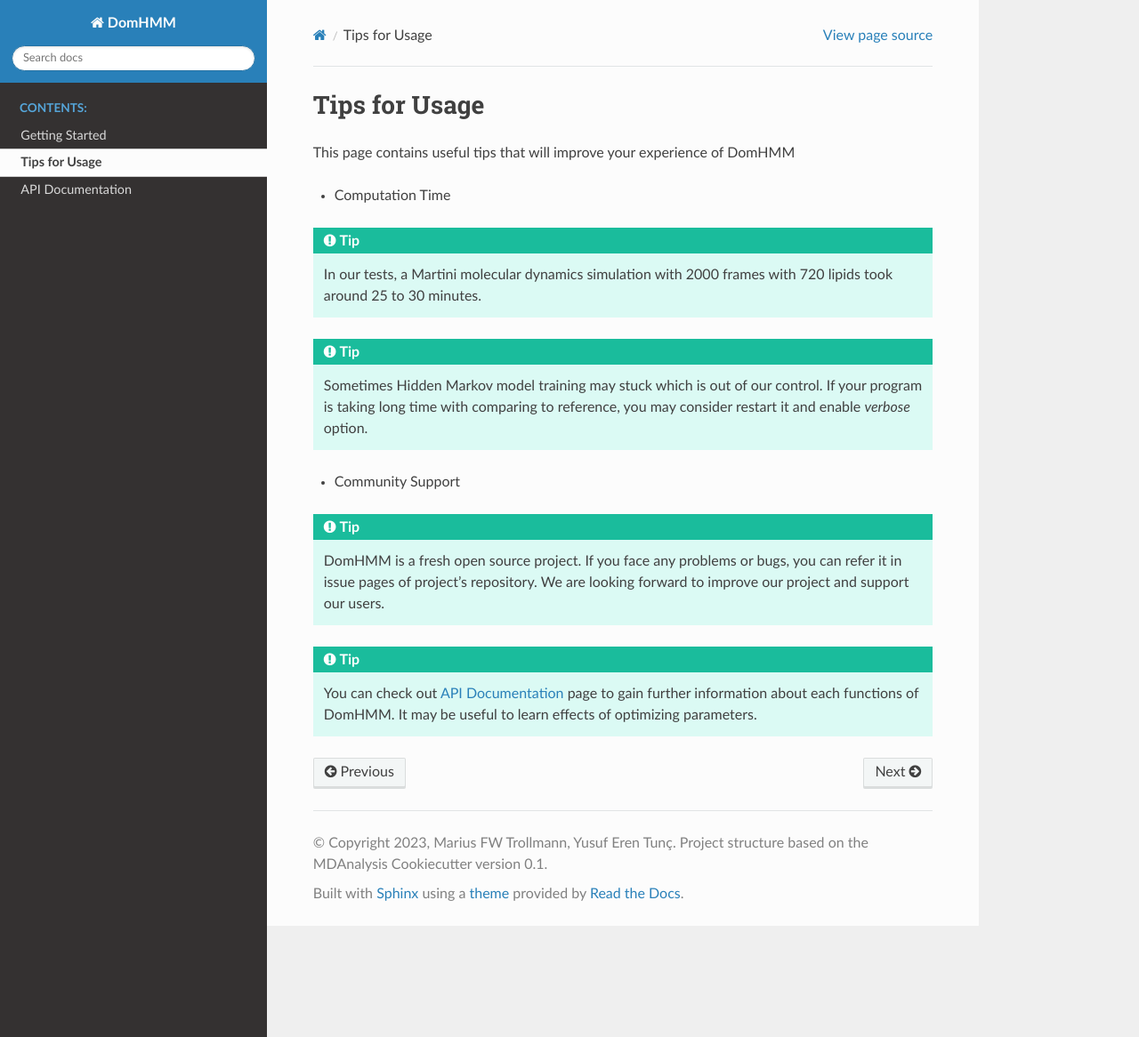
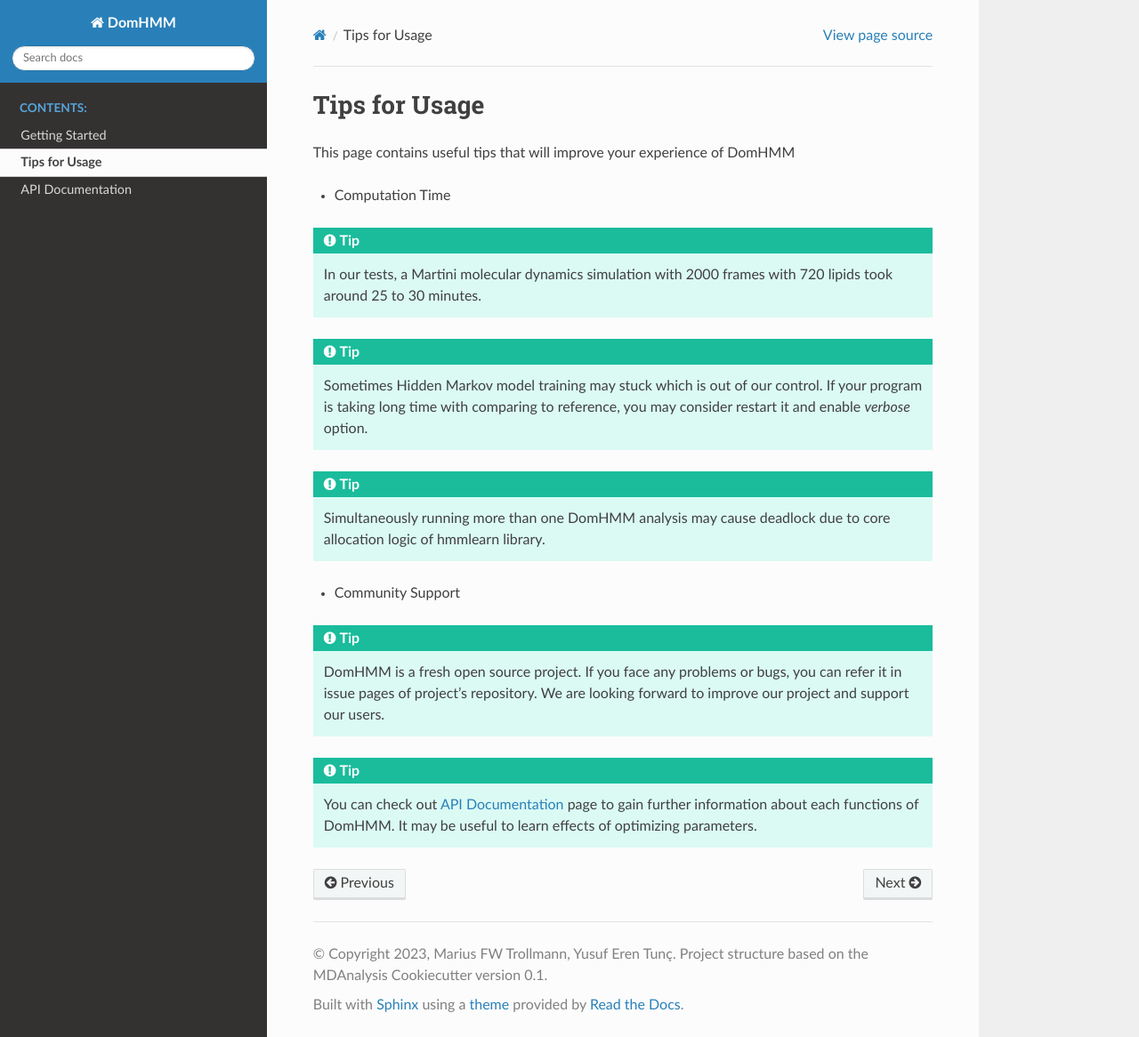
Before and after one commit to BioMemPhys-FAU/domhmm, a Sphinx documentation site: the page built from docs/source/tips.rst, in a window 1280 px wide and 1166 px high. Shown: the whole window at 89% size. Built offline with Sphinx 7.4.7 and the Read the Docs theme 3.1.0, drawn with Linux system fonts in a browser that asks for light colours.

Commit message:
add tip about multiple domhmm run to doc

```diff
--- a/docs/source/tips.rst
+++ b/docs/source/tips.rst
@@ -11,6 +11,9 @@ This page contains useful tips that will improve your experience of DomHMM
 .. tip::
     Sometimes Hidden Markov model training may stuck which is out of our control. If your program is taking long time with comparing to reference, you may consider restart it and enable `verbose` option.
 
+.. tip::
+    Simultaneously running more than one DomHMM analysis may cause deadlock due to core allocation logic of hmmlearn library.
+
 * Community Support
 
 .. tip::
```
